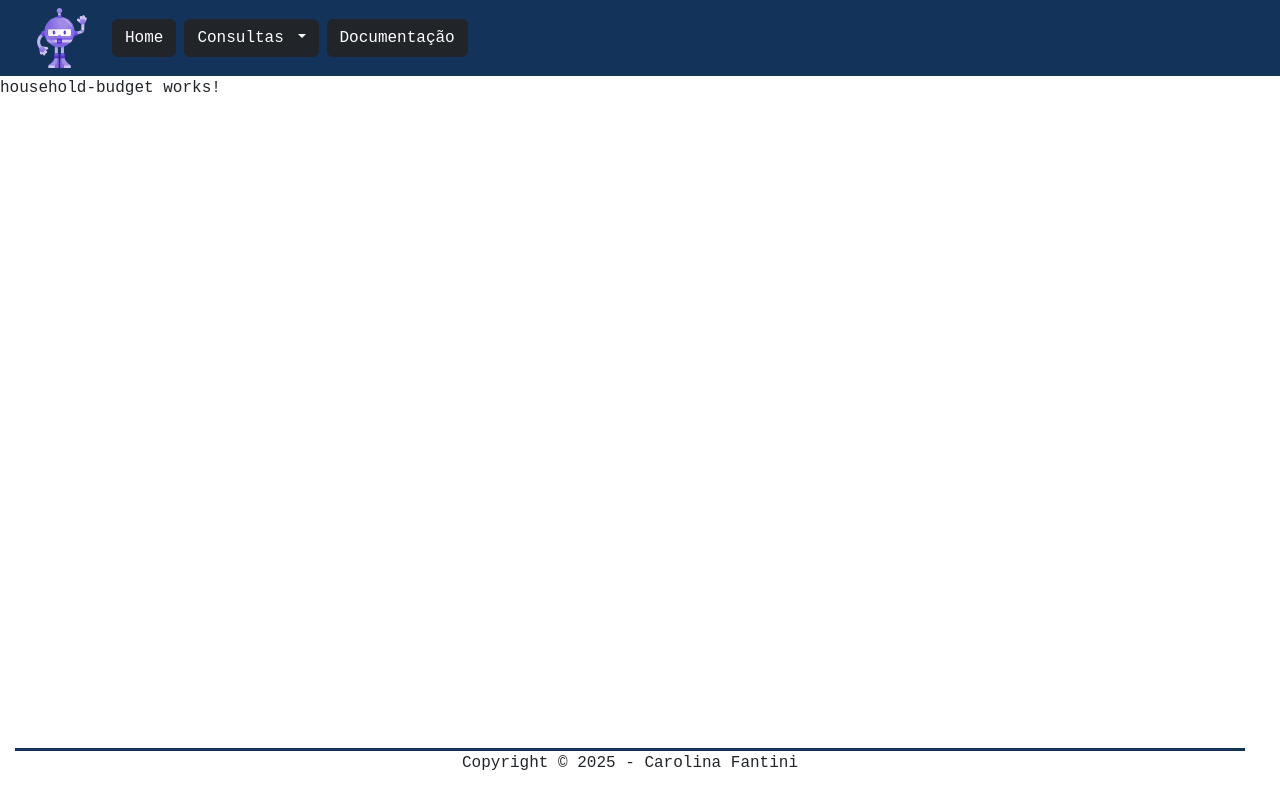
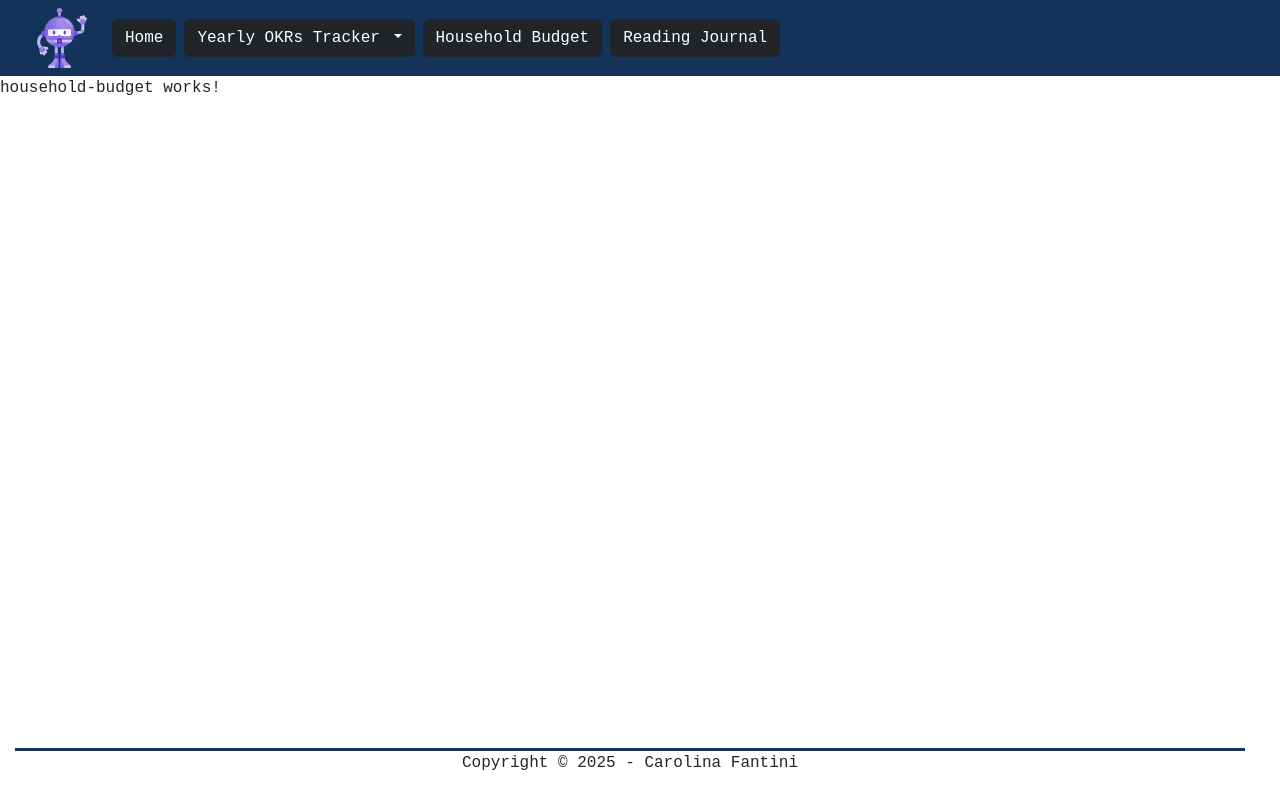
Before and after one commit to CarolFantini/ProjektZ-frontend, an Angular app: page /pages/household-budget in a window 1280 px wide. Built offline with nearby package versions, Linux system fonts and the light colour scheme.

Commit message:
Inserindo environments

```diff
--- a/angular.json
+++ b/angular.json
@@ -58,7 +58,13 @@
             "development": {
               "optimization": false,
               "extractLicenses": false,
-              "sourceMap": true
+              "sourceMap": true,
+              "fileReplacements": [
+                {
+                  "replace": "src/environments/environment.ts",
+                  "with": "src/environments/environment.development.ts"
+                }
+              ]
             }
           },
           "defaultConfiguration": "production"
--- a/src/app/common/menu-global/menu-global.html
+++ b/src/app/common/menu-global/menu-global.html
@@ -247,16 +247,19 @@
           <li class="nav-item dropdown">
             <button class="btn btn-dark dropdown-toggle me-2" type="button" data-bs-toggle="dropdown"
               aria-expanded="false">
-              Consultas
+              Yearly OKRs Tracker
             </button>
             <ul class="dropdown-menu dropdown-menu-dark">
-              <li><a class="dropdown-item" href="#">Passagens por Placa</a></li>
+              <li><a class="dropdown-item" href="#">2025 Yearly OKRs Tracker</a></li>
               <li>
-                <a class="dropdown-item" href="pages/dados-veiculos">Dados de Veículos</a>
+                <a class="dropdown-item" href="#"> 2024 Yearly OKRs Tracker</a>
               </li>
             </ul>
           </li>
-          <a class="btn btn-dark me-2" href="pages/documentacao" role="button" aria-expanded="false">Documentação</a>
+          <a class="btn btn-dark me-2" href="pages/household-budget" role="button" aria-expanded="false">Household
+            Budget</a>
+          <a class="btn btn-dark me-2" href="pages/reading-journal" role="button" aria-expanded="false">Reading
+            Journal</a>
         </div>
       </ul>
     </div>
--- /dev/null
+++ b/src/environments/environment.development.ts
@@ -0,0 +1,4 @@
+export const environment = {
+    production: false,
+    apiUrl: 'https://localhost:7207'
+};
--- /dev/null
+++ b/src/environments/environment.ts
@@ -0,0 +1,4 @@
+export const environment = {
+    production: true,
+    apiUrl: 'https://localhost:7207'
+};
```
